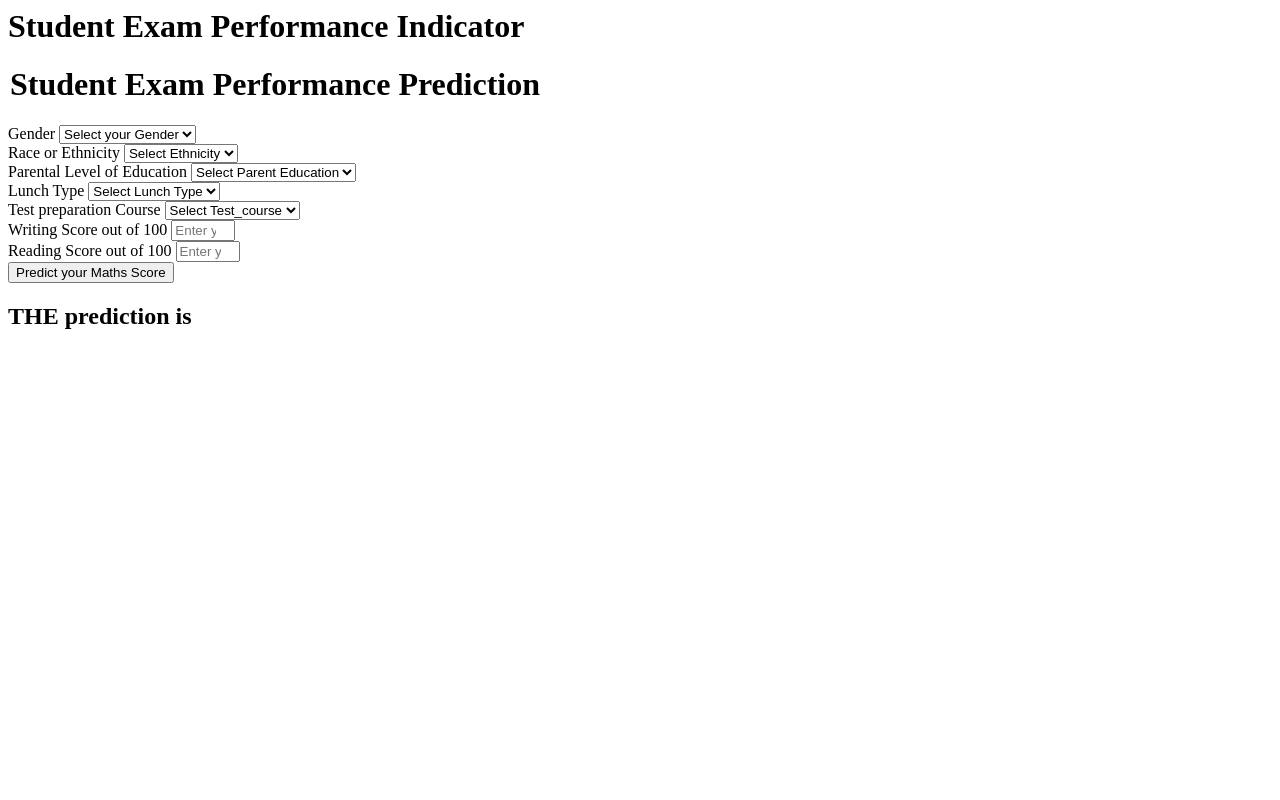
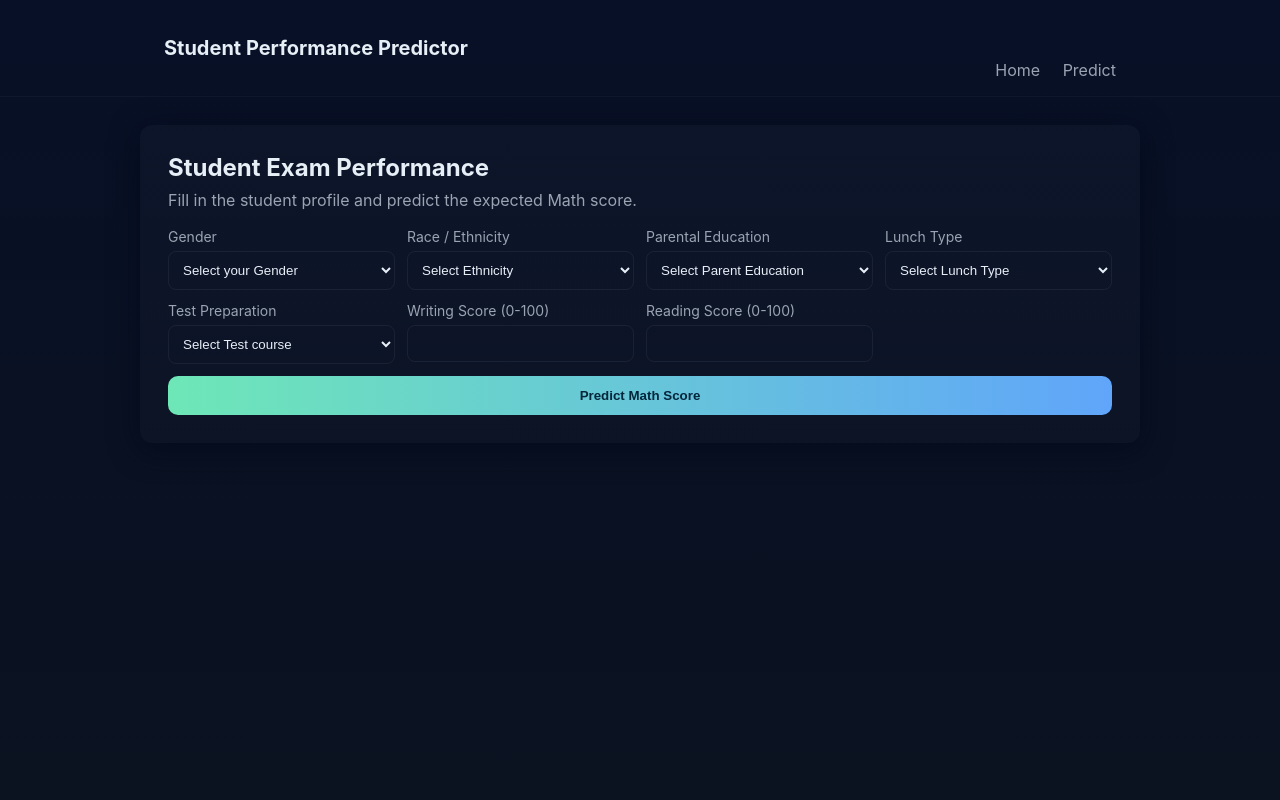
Before and after one commit to parthacs1999/student-performace-prediction, a Flask app: page /predictdata in a window 1280 px wide. Run offline with Flask 3, Linux system fonts and the light colour scheme.

Commit message:
Refactor HTML structure and enhance styling for improved user experience; add favicon and JavaScript for UI interactions and form validation

```diff
--- /dev/null
+++ b/static/css/style.css
@@ -0,0 +1,165 @@
+:root {
+    --bg: #0f1724;
+    --card: #0b1220;
+    --muted: #9aa4b2;
+    --accent: #6ee7b7;
+    --accent-2: #60a5fa;
+    --text: #e6eef6;
+    --max-width: 1000px;
+}
+
+* {
+    box-sizing: border-box;
+    margin: 0;
+    padding: 0
+}
+
+body {
+    font-family: Inter, ui-sans-serif, system-ui, Segoe UI, Roboto, 'Helvetica Neue', Arial;
+    background: linear-gradient(180deg, #071026 0%, #0b1220 100%);
+    color: var(--text);
+    min-height: 100vh
+}
+
+.container {
+    max-width: var(--max-width);
+    margin: 0 auto;
+    padding: 24px
+}
+
+.site-header {
+    border-bottom: 1px solid rgba(255, 255, 255, 0.03);
+    padding: 12px 0
+}
+
+.site-header .brand {
+    font-weight: 700;
+    font-size: 20px
+}
+
+.site-header nav {
+    float: right
+}
+
+.site-header nav a {
+    color: var(--muted);
+    margin-left: 18px;
+    text-decoration: none
+}
+
+.hero {
+    padding: 64px 24px;
+    text-align: left
+}
+
+.hero .lead {
+    color: var(--muted);
+    margin-top: 8px;
+    margin-bottom: 18px
+}
+
+.btn {
+    display: inline-block;
+    padding: 10px 18px;
+    background: var(--accent-2);
+    color: #04263b;
+    border-radius: 8px;
+    text-decoration: none;
+    font-weight: 600
+}
+
+.form-panel {
+    background: linear-gradient(180deg, rgba(255, 255, 255, 0.02), rgba(255, 255, 255, 0.01));
+    border-radius: 12px;
+    padding: 28px;
+    margin-top: 28px;
+    box-shadow: 0 6px 30px rgba(2, 6, 23, 0.6)
+}
+
+.form-panel h2 {
+    margin-bottom: 8px
+}
+
+.form-panel .muted {
+    color: var(--muted);
+    margin-bottom: 18px
+}
+
+.grid {
+    display: grid;
+    grid-template-columns: repeat(auto-fit, minmax(220px, 1fr));
+    gap: 12px
+}
+
+.field {
+    display: flex;
+    flex-direction: column
+}
+
+.field.full {
+    grid-column: 1/-1
+}
+
+.field label {
+    color: var(--muted);
+    font-size: 14px;
+    margin-bottom: 6px
+}
+
+.field input[type=number],
+.field select {
+    background: transparent;
+    border: 1px solid rgba(255, 255, 255, 0.06);
+    padding: 10px;
+    border-radius: 8px;
+    color: var(--text)
+}
+
+.btn.primary {
+    background: linear-gradient(90deg, var(--accent), var(--accent-2));
+    color: #04263b;
+    border: none;
+    padding: 12px 18px;
+    border-radius: 10px;
+    cursor: pointer;
+    transition: transform .18s ease, box-shadow .18s ease
+}
+
+.btn.primary:hover {
+    transform: translateY(-3px);
+    box-shadow: 0 10px 30px rgba(14, 165, 233, 0.12)
+}
+
+.btn.active {
+    transform: scale(.98);
+    box-shadow: 0 6px 18px rgba(2, 6, 23, 0.6)
+}
+
+.result {
+    margin-top: 20px;
+    background: rgba(255, 255, 255, 0.02);
+    padding: 18px;
+    border-radius: 10px
+}
+
+.result .score {
+    font-size: 36px;
+    color: var(--accent);
+    font-weight: 700
+}
+
+.muted {
+    color: var(--muted)
+}
+
+@media(max-width:600px) {
+    .site-header nav {
+        float: none;
+        margin-top: 10px;
+        text-align: right
+    }
+
+    .hero {
+        text-align: center
+    }
+}
--- /dev/null
+++ b/static/js/main.js
@@ -0,0 +1,23 @@
+// Small UI interactions: button pulse and smooth focus
+document.addEventListener('DOMContentLoaded', function () {
+    document.querySelectorAll('.btn, .btn.primary').forEach(btn => {
+        btn.addEventListener('click', function (e) {
+            this.classList.add('active');
+            setTimeout(() => this.classList.remove('active'), 300);
+        })
+    })
+    // Simple client-side validation: ensure required selects/inputs are filled
+    const form = document.querySelector('form');
+    if (form) {
+        form.addEventListener('submit', function (e) {
+            const required = form.querySelectorAll('[required]');
+            for (let el of required) {
+                if (el.value === '' || el.value === null) {
+                    e.preventDefault();
+                    el.focus();
+                    return false;
+                }
+            }
+        })
+    }
+})
--- a/templates/home.html
+++ b/templates/home.html
@@ -1,113 +1,107 @@
-<html>
+<!doctype html>
+<html lang="en">
+
+<head>
+    <meta charset="utf-8">
+    <meta name="viewport" content="width=device-width, initial-scale=1">
+    <meta name="theme-color" content="#0b1220">
+    <title>Predict Student Math Score</title>
+    <link rel="icon" href="{{ url_for('static', filename='favicon.svg') }}" type="image/svg+xml">
+    <link rel="stylesheet" href="{{ url_for('static', filename='css/style.css') }}">
+</head>
 
 <body>
-    <div class="login">
-        <h1>Student Exam Performance Indicator</h1>
+    <header class="site-header">
+        <div class="container">
+            <h1 class="brand small">Student Performance Predictor</h1>
+            <nav>
+                <a href="{{ url_for('index') }}">Home</a>
+                <a href="{{ url_for('predict_datapoint') }}">Predict</a>
+            </nav>
+        </div>
+    </header>
 
-        <form action="{{ url_for('predict_datapoint')}}" method="post">
-            <h1>
-                <legend>Student Exam Performance Prediction</legend>
-            </h1>
-            <div class="mb-3">
-                <label class="form-label">Gender</label>
-                <select class="form-control" name="gender" placeholder="Enter you Gender" required>
-                    <option class="placeholder" selected disabled value="">Select your Gender</option>
-                    <option value="male">
-                        Male
-                    </option>
-                    <option value="female">
-                        Female
-                    </option>
+    <main class="container form-panel">
+        <h2>Student Exam Performance</h2>
+        <p class="muted">Fill in the student profile and predict the expected Math score.</p>
+
+        <form action="{{ url_for('predict_datapoint') }}" method="post" class="grid">
+            <div class="field">
+                <label>Gender</label>
+                <select name="gender" required>
+                    <option selected disabled value="">Select your Gender</option>
+                    <option value="male">Male</option>
+                    <option value="female">Female</option>
                 </select>
             </div>
-            <div class="mb-3">
-                <label class="form-label">Race or Ethnicity</label>
-                <select class="form-control" name="ethnicity" placeholder="Enter you ethnicity" required>
-                    <option class="placeholder" selected disabled value="">Select Ethnicity</option>
-                    <option value="group A">
-                        Group A
-                    </option>
-                    <option value="group B">
-                        Group B
-                    </option>
-                    <option value="group C">
-                        Group C
-                    </option>
-                    <option value="group D">
-                        Group D
-                    </option>
-                    <option value="group E">
-                        Group E
-                    </option>
+
+            <div class="field">
+                <label>Race / Ethnicity</label>
+                <select name="ethnicity" required>
+                    <option selected disabled value="">Select Ethnicity</option>
+                    <option value="group A">Group A</option>
+                    <option value="group B">Group B</option>
+                    <option value="group C">Group C</option>
+                    <option value="group D">Group D</option>
+                    <option value="group E">Group E</option>
                 </select>
             </div>
-            <div class="mb-3">
-                <label class="form-label">Parental Level of Education</label>
-                <select class="form-control" name="parental_level_of_education" placeholder="Enter you Parent Education"
-                    required>
-                    <option class="placeholder" selected disabled value="">Select Parent Education</option>
-                    <option value="associate's degree">
-                        associate's degree
-                    </option>
-                    <option value="bachelor's degree">
-                        bachelor's degree
-                    </option>
-                    <option value="high school">
-                        high school
-                    </option>
-                    <option value="master's degree">
-                        master's degree
-                    </option>
-                    <option value="some college">
-                        some college
-                    </option>
-                    <option value="some high school">
-                        some high school
-                    </option>
+
+            <div class="field">
+                <label>Parental Education</label>
+                <select name="parental_level_of_education" required>
+                    <option selected disabled value="">Select Parent Education</option>
+                    <option value="associate's degree">associate's degree</option>
+                    <option value="bachelor's degree">bachelor's degree</option>
+                    <option value="high school">high school</option>
+                    <option value="master's degree">master's degree</option>
+                    <option value="some college">some college</option>
+                    <option value="some high school">some high school</option>
                 </select>
             </div>
-            <div class="mb-3">
-                <label class="form-label">Lunch Type</label>
-                <select class="form-control" name="lunch" placeholder="Enter you Lunch" required>
-                    <option class="placeholder" selected disabled value="">Select Lunch Type</option>
-                    <option value="free/reduced">
-                        free/reduced
-                    </option>
-                    <option value="standard">
-                        standard
-                    </option>
+
+            <div class="field">
+                <label>Lunch Type</label>
+                <select name="lunch" required>
+                    <option selected disabled value="">Select Lunch Type</option>
+                    <option value="free/reduced">free/reduced</option>
+                    <option value="standard">standard</option>
                 </select>
             </div>
-            <div class="mb-3">
-                <label class="form-label">Test preparation Course</label>
-                <select class="form-control" name="test_preparation_course" placeholder="Enter you Course" required>
-                    <option class="placeholder" selected disabled value="">Select Test_course</option>
-                    <option value="none">
-                        None
-                    </option>
-                    <option value="completed">
-                        Completed
-                    </option>
+
+            <div class="field">
+                <label>Test Preparation</label>
+                <select name="test_preparation_course" required>
+                    <option selected disabled value="">Select Test course</option>
+                    <option value="none">None</option>
+                    <option value="completed">Completed</option>
                 </select>
             </div>
-            <div class="mb-3">
-                <label class="form-label">Writing Score out of 100</label>
-                <input class="form-control" type="number" name="reading_score" placeholder="Enter your Reading score"
-                    min='0' max='100' />
+
+            <div class="field">
+                <label>Writing Score (0-100)</label>
+                <input type="number" name="writing_score" min="0" max="100" required />
             </div>
-            <div class="mb-3">
-                <label class="form-label">Reading Score out of 100</label>
-                <input class="form-control" type="number" name="writing_score" placeholder="Enter your Reading Score"
-                    min='0' max='100' />
+
+            <div class="field">
+                <label>Reading Score (0-100)</label>
+                <input type="number" name="reading_score" min="0" max="100" required />
             </div>
-            <div class="mb-3">
-                <input class="btn btn-primary" type="submit" value="Predict your Maths Score" required />
+
+            <div class="field full">
+                <button class="btn primary" type="submit">Predict Math Score</button>
             </div>
         </form>
-        <h2>
-            THE prediction is {{results}}
-        </h2>
 
-        <body>
+        {% if results is defined %}
+        <section class="result">
+            <h3>Prediction</h3>
+            <div class="score">{{ results }}</div>
+            <p class="muted">Predicted Math score (rounded)</p>
+        </section>
+        {% endif %}
+    </main>
+    <script src="{{ url_for('static', filename='js/main.js') }}"></script>
+</body>
 
 </html>
```
Also changed, not shown: templates/index.html (+31 -1 lines), static/favicon.svg (added).
